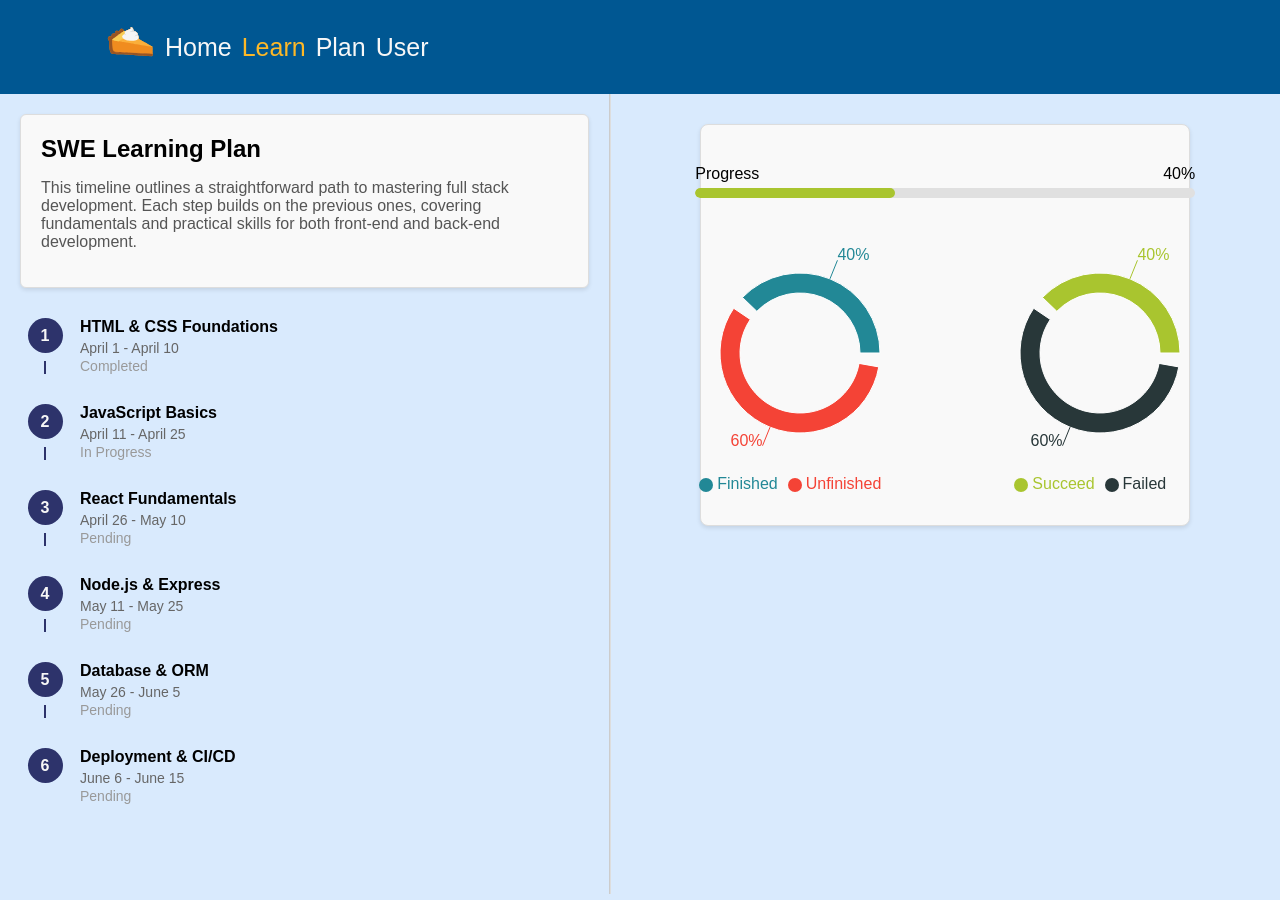
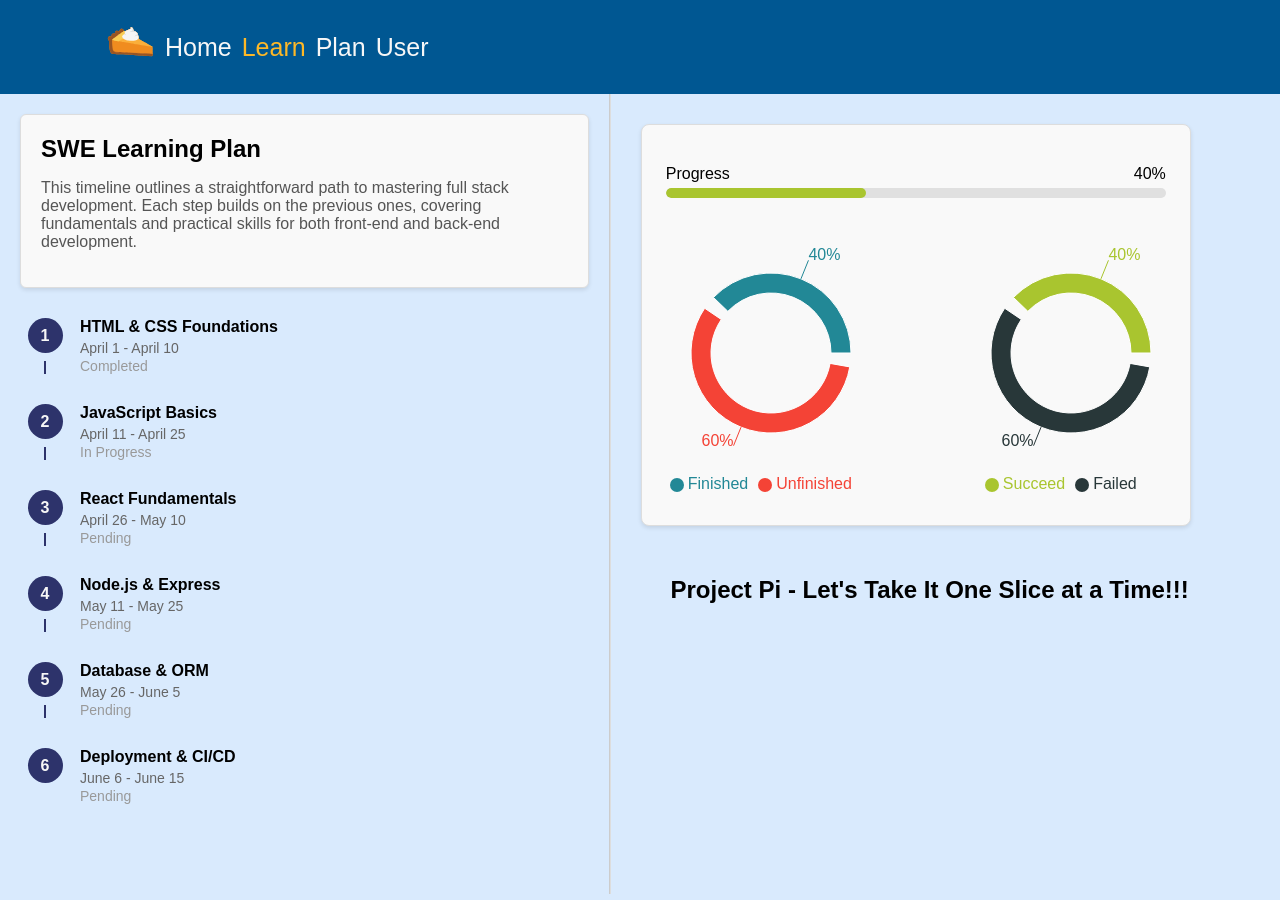
Before and after one commit to jabnow/project_pi, a React (Create React App) app in the folder project_pi/: page /Learn in a window 1280 px wide. Built offline with nearby package versions, Linux system fonts and the light colour scheme.

Commit message:
with catch phrase

```diff
--- a/project_pi/src/pages/learn.js
+++ b/project_pi/src/pages/learn.js
@@ -13,8 +13,13 @@ function Learn() {
       {/* Charts on the right */}
       <div style={styles.rightColumn}>
         <div style={styles.chartContainer}>
-          <Charts />
+          <div>
+            <Charts/>
+          </div>
         </div>
+        <h2 style={{textAlign: "left", marginTop: "50px", marginLeft:"30px"}}>
+          Project Pi - Let's Take It One Slice at a Time!!!
+        </h2>
       </div>
     </div>
   );
@@ -25,8 +30,10 @@ export default Learn;
 const styles = {
   container: {
     display: "flex",
+    flexDirection: "row",
     width: "100%",
-    minHeight: "100vh"
+    minHeight: "100vh",
+    fontFamily: "Sans-serif"
   },
   leftColumn: {
     flex: 1,
@@ -35,14 +42,15 @@ const styles = {
   rightColumn: {
     // Make the right column flex
     flex: 1,
-    display: "flex",
-    alignItems: "flex-start",
+    //display: "flex",
+    //flexDirection: "column",
+    alignItems: "center",
     justifyContent: "center",
-    padding: "30px"
+    margin: "30px"
   },
   chartContainer: {
     // rounded box around charts
-    width: "80%",
+    width: "90%",
     minHeight: "400px",
     backgroundColor: "#f9f9f9",
     border: "1px solid #ddd",
```
